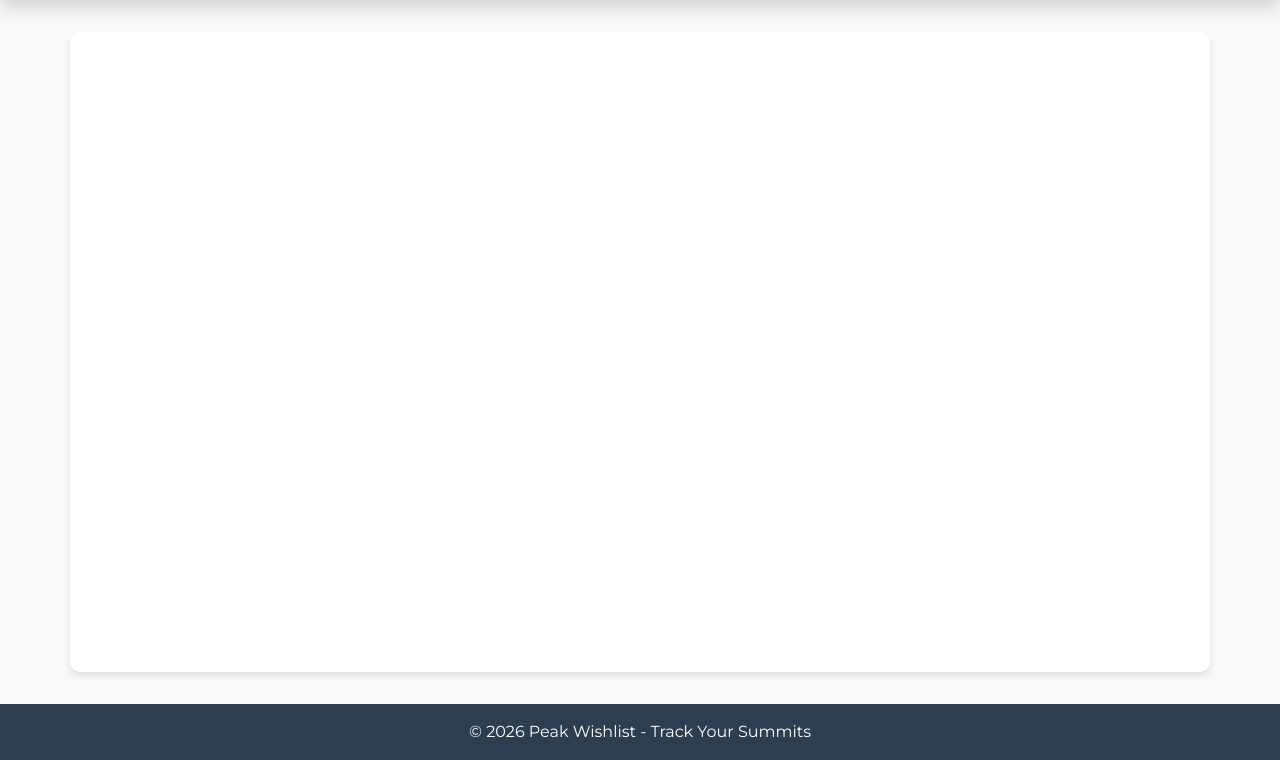
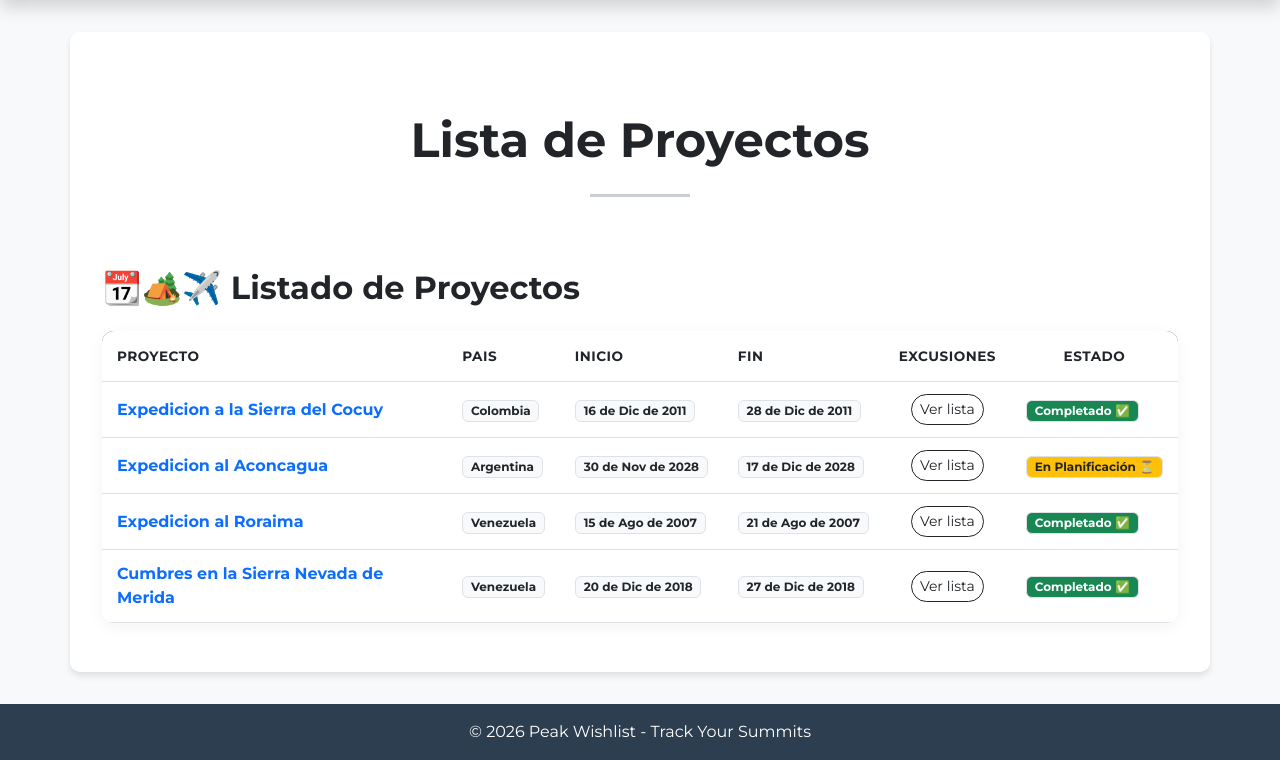
Before and after one commit to ivancho15/peak_wishlist, a Django app: template src/peak_wishlist/templates/peak_wishlist/proyecto.html in a window 1280 px wide. Shown: the part 56-816 px from the top of the page. Run offline with Django 5.2, Linux system fonts and the light colour scheme; the template is opened without the code that fills it: values that come from a table or form of the project are taken from there, others are empty; data comes from the database, SQL or seed files in the repository; both versions use the stored data as it was after the commit.

Commit message:
Vista proyectos

```diff
--- a/src/config/settings.py
+++ b/src/config/settings.py
@@ -108,7 +108,7 @@ AUTH_PASSWORD_VALIDATORS = [
 # Internationalization
 # https://docs.djangoproject.com/en/6.0/topics/i18n/
 
-LANGUAGE_CODE = 'en-us'
+LANGUAGE_CODE = 'es-ec'
 
 TIME_ZONE = 'UTC'
 
--- a/src/peak_wishlist/templates/peak_wishlist/base.html
+++ b/src/peak_wishlist/templates/peak_wishlist/base.html
@@ -89,7 +89,7 @@
               <a class="nav-link" href="#">Excursiones</a>
             </li>
             <li class="nav-item">
-              <a class="nav-link" href="#">Proyectos</a>
+              <a class="nav-link" href="{% url 'peak_wishlist:proyecto' %}">Proyectos</a>
             </li>
           </ul>
         </div>
--- a/src/peak_wishlist/templates/peak_wishlist/proyecto.html
+++ b/src/peak_wishlist/templates/peak_wishlist/proyecto.html
@@ -1,5 +1,69 @@
 {% extends 'peak_wishlist/base.html' %}
-
 {% block title %}
      Proyecto
 {% endblock title %}
+
+{% block contenido %}
+<div class="text-center py-5">
+<h3 class="display-5 fw-bold text-dark">Lista de Proyectos</h3>
+<hr class="my-4 mx-auto" style="width: 100px; border-top: 3px solid #2c3e50;">
+</div>
+
+<h2 class="mb-4 text-dark fw-bold">📆🏕️✈️ Listado de Proyectos</h2>
+
+<div class="table-container-custom table-responsive">
+    <table class="table table-custom mb-0">
+        <thead>
+            <tr>
+                <th>Proyecto</th>
+                <th>Pais</th>
+                <th>Inicio</th>
+                <th>Fin</th>
+                <th class="text-center">Excusiones</th>
+                <th class="text-center">Estado</th>
+            </tr>
+        </thead>
+        <tbody>
+            {% for proyecto in proyectos %}
+            <tr>
+                <td class="fw-bold text-primary">{{ proyecto.nombre }}</td>
+                <td>
+                    <span class="badge bg-light text-dark border">
+                        {{ proyecto.pais_destino }}
+                    </span>
+                </td>
+                <td>
+                    <span class="badge bg-light text-dark border">
+                        {{ proyecto.fecha_inicio|date:"d \d\e M \d\e Y" }}
+                    </span>
+                </td>
+                <td>
+                    <span class="badge bg-light text-dark border">
+                        {{ proyecto.fecha_fin|date:"d \d\e M \d\e Y" }}
+                    </span>
+                </td>
+                <td class="text-center">
+                    <a href="" class="btn btn-sm btn-outline-dark rounded-pill">Ver lista</a>
+                </td>
+                <td>
+                    <span class="badge {% if proyecto.estado == 'Cumbre/Completado' %}bg-success{% else %}bg-warning text-dark{% endif %} border">
+                        {% if  proyecto.estado == "Cumbre/Completado" %}
+                            Completado ✅
+                        {% else %}
+                            En Planificación ⏳
+                        {% endif %}
+                    </span>
+                </td>
+            </tr>
+            {% empty %}
+            <tr>
+                <td colspan="5" class="text-center py-4 text-muted">
+                    No hay Proyectos registrados todavía.
+                </td>
+            </tr>
+            {% endfor %}
+        </tbody>
+    </table>
+</div>
+
+{% endblock contenido %}
--- a/src/peak_wishlist/urls.py
+++ b/src/peak_wishlist/urls.py
@@ -7,5 +7,6 @@ urlpatterns = [
     path('', views.index, name='index'),
     path('pais/', views.paises, name='pais'),
     path('montana/', views.montanas ,  name='montanas'),
+    path('proyecto/', views.proyectos ,  name='proyecto'),
     path('pais/montanas/<int:pais_id>', views.montanas, name='montanas_por_pais'),
     ]
--- a/src/peak_wishlist/views.py
+++ b/src/peak_wishlist/views.py
@@ -17,3 +17,7 @@ def montanas(request, pais_id=None):
         query = models.Montana.objects.all().order_by('-altitud')
         extension_titulo = " "
     return render(request, "peak_wishlist/montana.html", {'montanas': query, "extension_titulo": extension_titulo})
+
+def  proyectos(request):
+    query = models.Proyecto.objects.all().order_by('fecha_inicio')
+    return render(request, "peak_wishlist/proyecto.html", {'proyectos': query})
```
Also changed, not shown: src/db.sqlite3, src/peak_wishlist/templates/peak_wishlist/excursion.html (line endings or trailing spaces).
